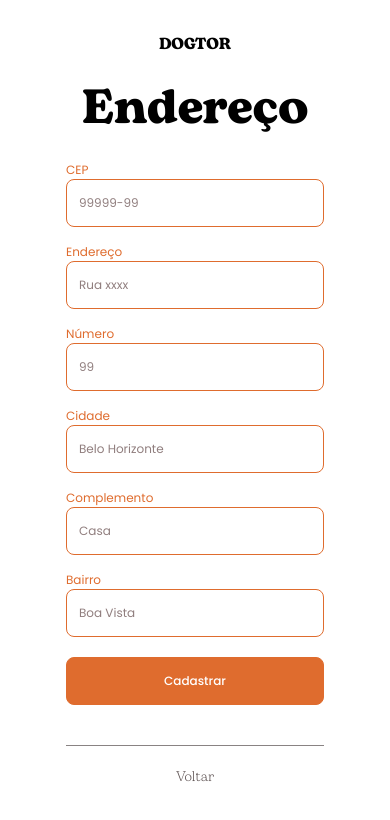
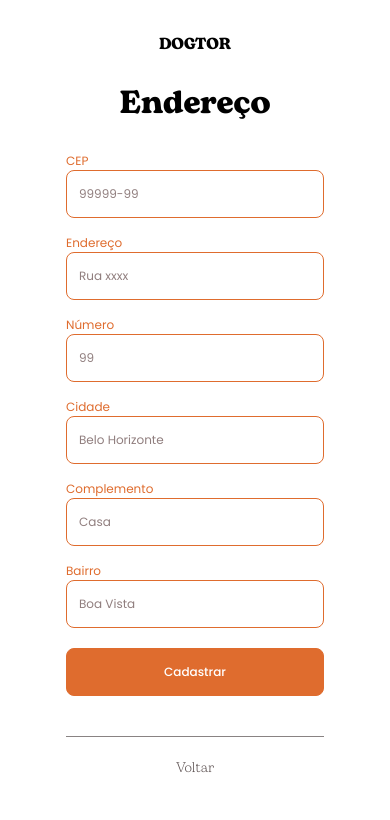
Before and after one commit to joaoMarcos777/dogtor, a React (Vite) app in the folder frontend/dogtor/: page /sign-up/address-data in a window 390 px wide. Shown: the top 820 px of the page. Built offline with nearby package versions, Linux system fonts and the light colour scheme.

Commit message:
feat: fix mobile font size

```diff
--- a/frontend/dogtor/src/pages/sign-up/address-data/styles.js
+++ b/frontend/dogtor/src/pages/sign-up/address-data/styles.js
@@ -18,7 +18,17 @@ export const Form = styled.form`
   > h1 {
     text-align: center;
     font-weight: 600;
-    font-size: 4.8rem;
-    line-height: 7.3rem;
+    font-size: 3.2rem;
+    line-height: 6.4rem;
+  }
+
+  @media (min-width: 800px) {
+    max-width: 43.1rem;
+    > h1 {
+      text-align: center;
+      font-weight: 600;
+      font-size: 4.8rem;
+      line-height: 7.3rem;
+    }
   }
 `;
--- a/frontend/dogtor/src/pages/sign-up/documents-data/styles.js
+++ b/frontend/dogtor/src/pages/sign-up/documents-data/styles.js
@@ -18,7 +18,17 @@ export const Form = styled.form`
   > h1 {
     text-align: center;
     font-weight: 600;
-    font-size: 4.8rem;
-    line-height: 7.3rem;
+    font-size: 3.2rem;
+    line-height: 6.4rem;
+  }
+
+  @media (min-width: 800px) {
+    max-width: 43.1rem;
+    > h1 {
+      text-align: center;
+      font-weight: 600;
+      font-size: 4.8rem;
+      line-height: 7.3rem;
+    }
   }
 `;
--- a/frontend/dogtor/src/pages/sign-up/personal-data/styles.js
+++ b/frontend/dogtor/src/pages/sign-up/personal-data/styles.js
@@ -18,7 +18,18 @@ export const Form = styled.form`
   > h1 {
     text-align: center;
     font-weight: 600;
-    font-size: 4.8rem;
-    line-height: 7.3rem;
+    font-size: 3.2rem;
+    line-height: 6.4rem;
+  }
+
+  @media (min-width: 800px) {
+    max-width: 43.1rem;
+
+    > h1 {
+      text-align: center;
+      font-weight: 600;
+      font-size: 4.8rem;
+      line-height: 7.3rem;
+    }
   }
 `;
```
